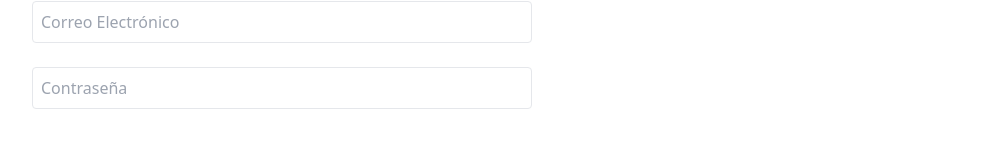
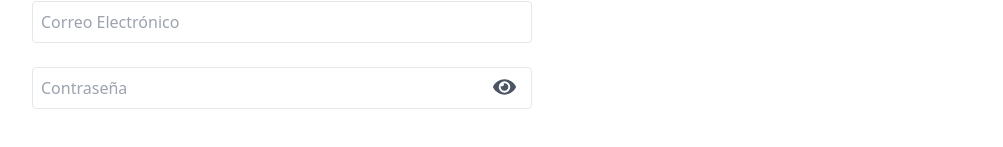
Before and after one commit to wizzard95/ecomerce, a React (Vite) app in the folder FRONT/: page /register in a window 1280 px wide. Shown: the part 343-490 px from the top of the page, without its empty margins (132-1135 px from the left). Built offline with nearby package versions, Linux system fonts and the light colour scheme.

Commit message:
config|ui: generar la logica para mostrar y ocultar la contraseña dentro de su input

```diff
--- a/FRONT/src/components/Register/RegisterForm.jsx
+++ b/FRONT/src/components/Register/RegisterForm.jsx
@@ -11,6 +11,8 @@ const RegisterForm = () => {
     } = useForm({
         mode: 'onChange', // ? validacion en tiempo real
     })
+
+    const [showPassword, setShowPassword] = useState(false)
 
     const onSubmit = (data) => {
         // ? registrando al usuario
@@ -105,8 +107,25 @@ const RegisterForm = () => {
                     }`}
                     autoComplete="current-password"
                     placeholder="Contraseña"
-                    type="password"
+                    type={showPassword ? 'text' : 'password'}
                 />
+                <button
+                    onClick={() => setShowPassword((prev) => !prev)}
+                    aria-label={
+                        showPassword
+                            ? 'Ocultar contraseña'
+                            : 'Mostrar contraseña'
+                    }
+                    type="button"
+                    className="cursor-pointer absolute right-4 top-[20px] transform
+                    -translate-y-1/2 text-gray-600"
+                >
+                    {showPassword ? (
+                        <FaEyeSlash size={23} />
+                    ) : (
+                        <FaEye size={23} />
+                    )}
+                </button>
                 {errors.password && (
                     <p className="text-red-500 text-sm mt-2 ml-1">
                         {errors.password.message}
```
